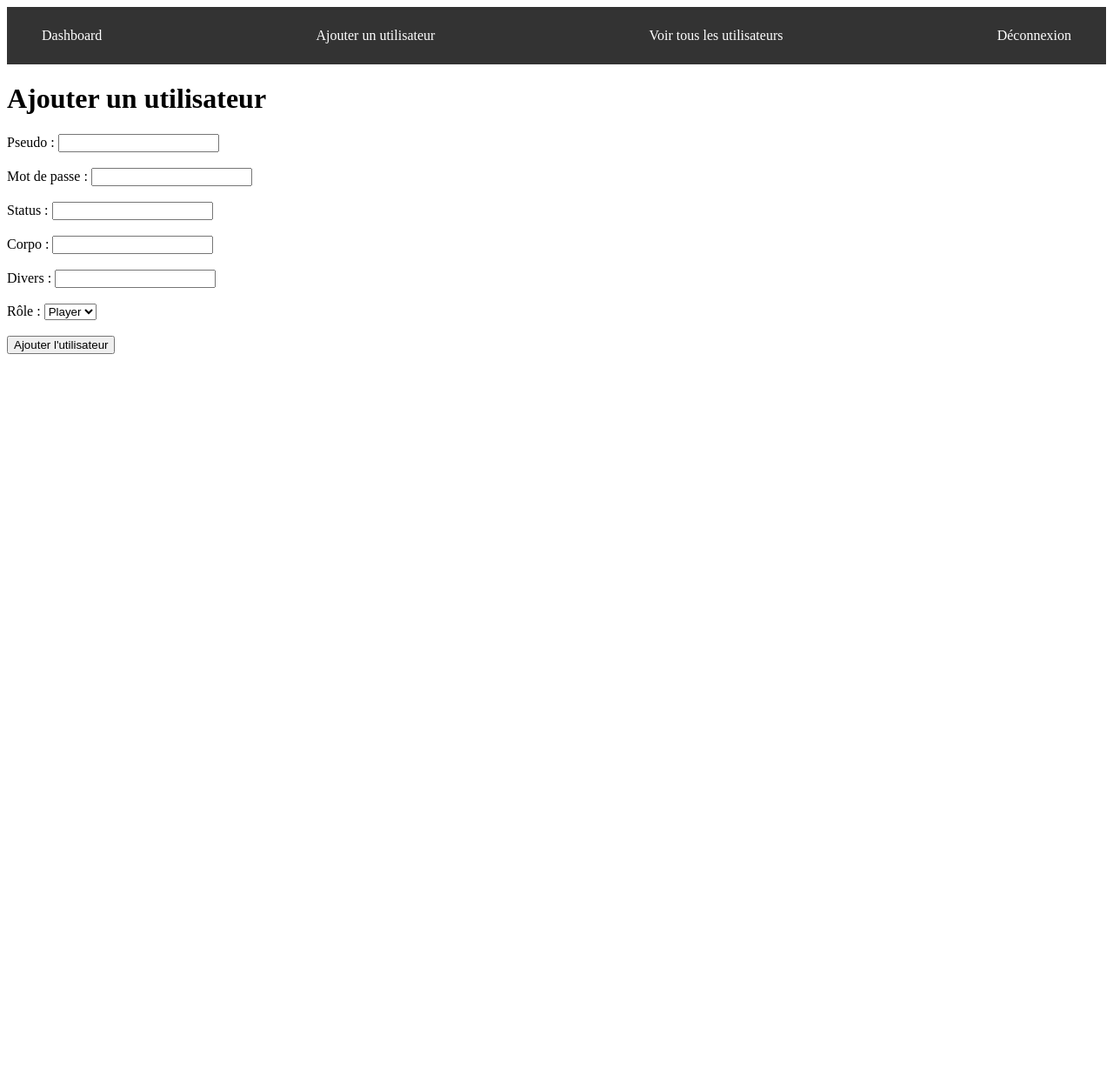
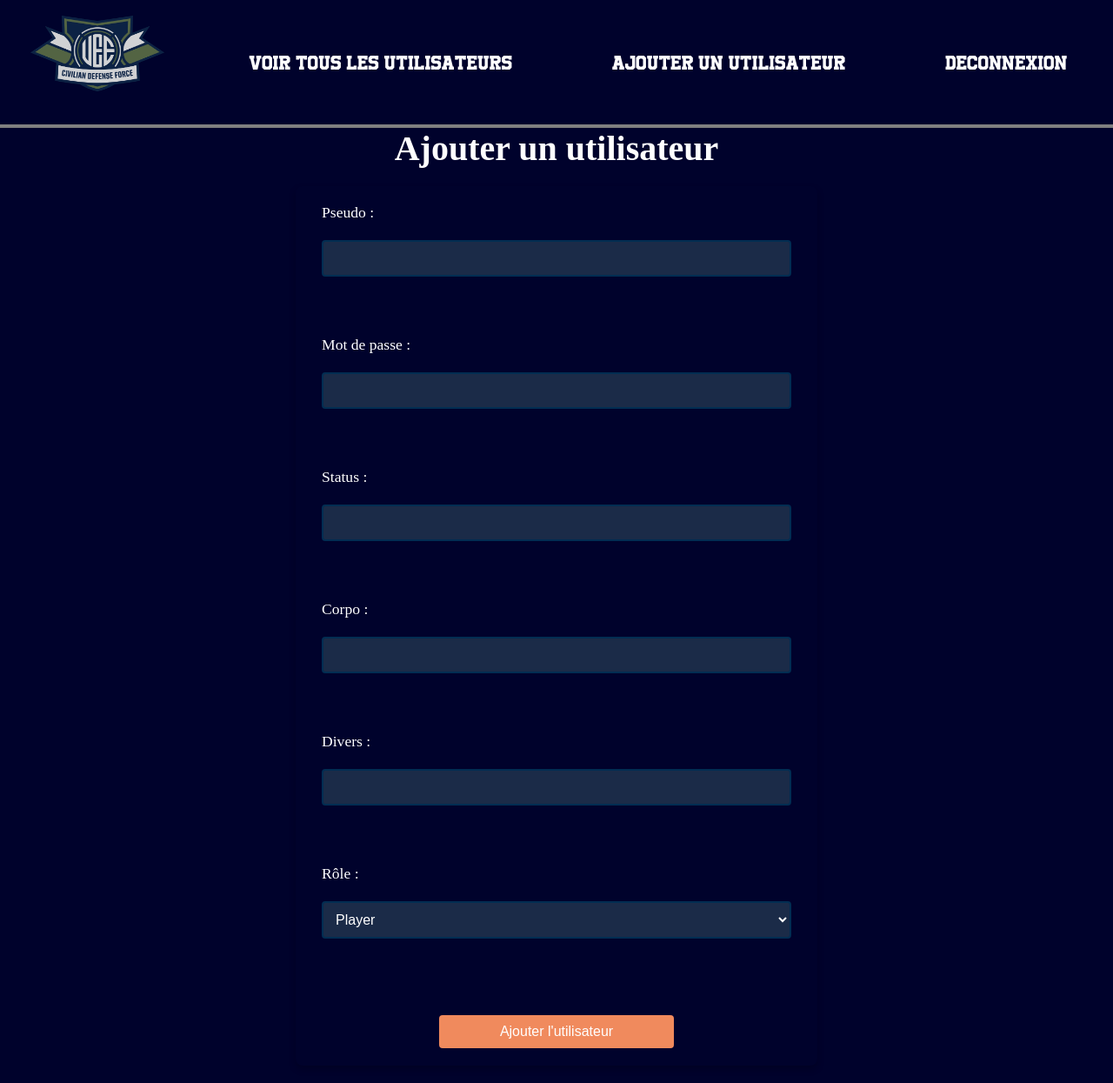
Before and after one commit to ValentinRndn/CDF, a PHP site: page /services/add_user.php in a window 1280 px wide. Shown: the whole page at 87% size. Before the commit the page ends 407 px from the top, so only its background shows below. Run offline with PHP 8.4, Linux system fonts and the light colour scheme; the visitor is signed in with stand-in values (Sample User, id 1).

Commit message:
[ADD] Design pages

```diff
--- a/services/add_user.php
+++ b/services/add_user.php
@@ -7,6 +7,7 @@ $role = $_SESSION['role'];
 
 <!DOCTYPE html>
 <html>
+    <link rel="stylesheet" type="text/css" href="../style/add_user.css">
 <head>
     <title>Ajouter un utilisateur</title>
 </head>
--- a/services/login.php
+++ b/services/login.php
@@ -26,7 +26,7 @@ if ($_SERVER['REQUEST_METHOD'] === 'POST') {
             // Stocke l'ID et le rôle de l'utilisateur dans la session
             $_SESSION['user_id'] = $userId;
             $_SESSION['role'] = $role;
-            header("Location: dashboard.php"); // Redirige vers une page sécurisée
+            header("Location: view_users.php"); // Redirige vers une page sécurisée
             exit();
         } else {
             echo "Mot de passe incorrect.";
--- a/services/navbar.php
+++ b/services/navbar.php
@@ -10,33 +10,15 @@ if (!isset($_SESSION['user_id']) || !isset($_SESSION['role'])) {
 // Récupère le rôle de l'utilisateur
 $role = $_SESSION['role'];
 ?>
+<link rel="stylesheet" type="text/css" href="../style/navbar.css">
+<div class="navbar">
+    <img src="../assets/logo_cdf.png" alt="logo_cdf">
+    <a href="view_users.php">Voir tous les utilisateurs</a>
 
-<div class="navbar">
-    <a href="dashboard.php">Dashboard</a>
         <a href="add_user.php">Ajouter un utilisateur</a>
-        <a href="view_users.php">Voir tous les utilisateurs</a>
 
-    <a href="logout.php">Déconnexion</a>
+    <a href="logout.php">Deconnexion</a>
 </div>
 
 <style>
-    /* Style de base pour la navbar */
-    .navbar {
-        background-color: #333;
-        overflow: hidden;
-        padding: 10px 20px;
-        display: flex;
-        justify-content: space-between;
-    }
-
-    .navbar a {
-        color: white;
-        text-decoration: none;
-        padding: 14px 20px;
-        display: block;
-    }
-
-    .navbar a:hover {
-        background-color: #575757;
-    }
 </style>
--- a/services/view_users.php
+++ b/services/view_users.php
@@ -18,6 +18,7 @@ $result = $stmt->get_result();
 
 <!DOCTYPE html>
 <html>
+    <link rel="stylesheet" type="text/css" href="../style/views_users.css">
 <head>
     <title>Liste des utilisateurs</title>
     <style>
@@ -32,10 +33,6 @@ $result = $stmt->get_result();
             text-align: left;
         }
 
-        th {
-            background-color: #333;
-            color: white;
-        }
     </style>
 </head>
 <body>
--- /dev/null
+++ b/style/add_user.css
@@ -0,0 +1,91 @@
+@font-face {
+    font-family: 'University';
+    src: url('../assets/fonts/University.otf') format('opentype');
+    font-weight: normal;
+    font-style: normal;
+}
+
+* {
+    margin: 0;
+    padding: 0;
+    box-sizing: border-box;
+}
+
+body {
+    background-color: #00022C;
+    color: white;
+}
+
+form {
+    padding: 20px 30px;
+    border-radius: 8px;
+    box-shadow: 0 4px 8px rgba(0, 0, 0, 0.2);
+    width: 50%; /* Définit la largeur à 50% de l'écran */
+    max-width: 600px; /* Limite la largeur maximale à 600px pour les grands écrans */
+    min-width: 300px; /* Définit une largeur minimale pour les petits écrans */
+    margin: 20px auto; /* Centre le conteneur horizontalement */
+}
+
+
+h1 {
+    color: white;
+    font-size: 2.5em;
+    text-align: center;
+    margin-bottom: 20px;
+    font-weight: bold;
+}
+
+form {
+    display: flex;
+    flex-direction: column;
+    gap: 1rem;
+}
+
+label {
+    font-size: 1.1em;
+    margin-bottom: 5px;
+    color: #FFFFFF;
+}
+
+input, select {
+    background-color: #1B2B48;
+    border: 2px solid #022D52;
+    border-radius: 4px;
+    padding: 10px;
+    color: white;
+    font-size: 1em;
+    transition: border-color 0.3s ease;
+}
+
+input:focus, select:focus {
+    border-color: #f08a5d;
+    outline: none;
+}
+
+button {
+    background-color: #f08a5d;
+    border: none;
+    border-radius: 4px;
+    padding: 10px;
+    color: white;
+    font-size: 1em;
+    cursor: pointer;
+    transition: background-color 0.3s ease;
+    align-self: center;
+    width: 50%;
+    margin-top: 20px;
+}
+
+button:hover {
+    background-color: #b83b5e;
+}
+
+button:focus {
+    outline: none;
+    box-shadow: 0 0 5px rgba(248, 138, 93, 0.8);
+}
+
+input::placeholder {
+    color: #899EAF;
+    opacity: 0.7;
+}
--- a/style/login.css
+++ b/style/login.css
@@ -63,9 +63,6 @@ body > img {
     font-size: 15px;
 }
 
-.form-container input:focus {
-    outline: none;
-}
 
 
 
--- /dev/null
+++ b/style/navbar.css
@@ -0,0 +1,40 @@
+@font-face {
+    font-family: 'University';
+    src: url('../assets/fonts/University.otf') format('opentype');
+    font-weight: normal;
+    font-style: normal;
+}
+
+* {
+    margin: 0;
+    padding: 0;
+    box-sizing: border-box;
+}
+
+img {
+    width: 10em;
+    margin-bottom: 20px;
+}
+
+.navbar {
+    font-family: 'University', sans-serif;
+    display: flex;
+    justify-content: space-between;
+    align-items: center;
+    padding: 1rem 2rem;
+    border-bottom: 4px solid grey;
+    background-color: #00022C;
+    width: 100%;
+}
+
+    .navbar a {
+        color: white;
+        text-decoration: none;
+
+        padding: 14px 20px;
+        display: block;
+    }
+
+    .navbar a:hover {
+        background-color: #575757;
+    }
```
Also changed, not shown: services/dashboard.php (deleted, +0 -26 lines), style/views_users.css (added, +62 -0 lines).
